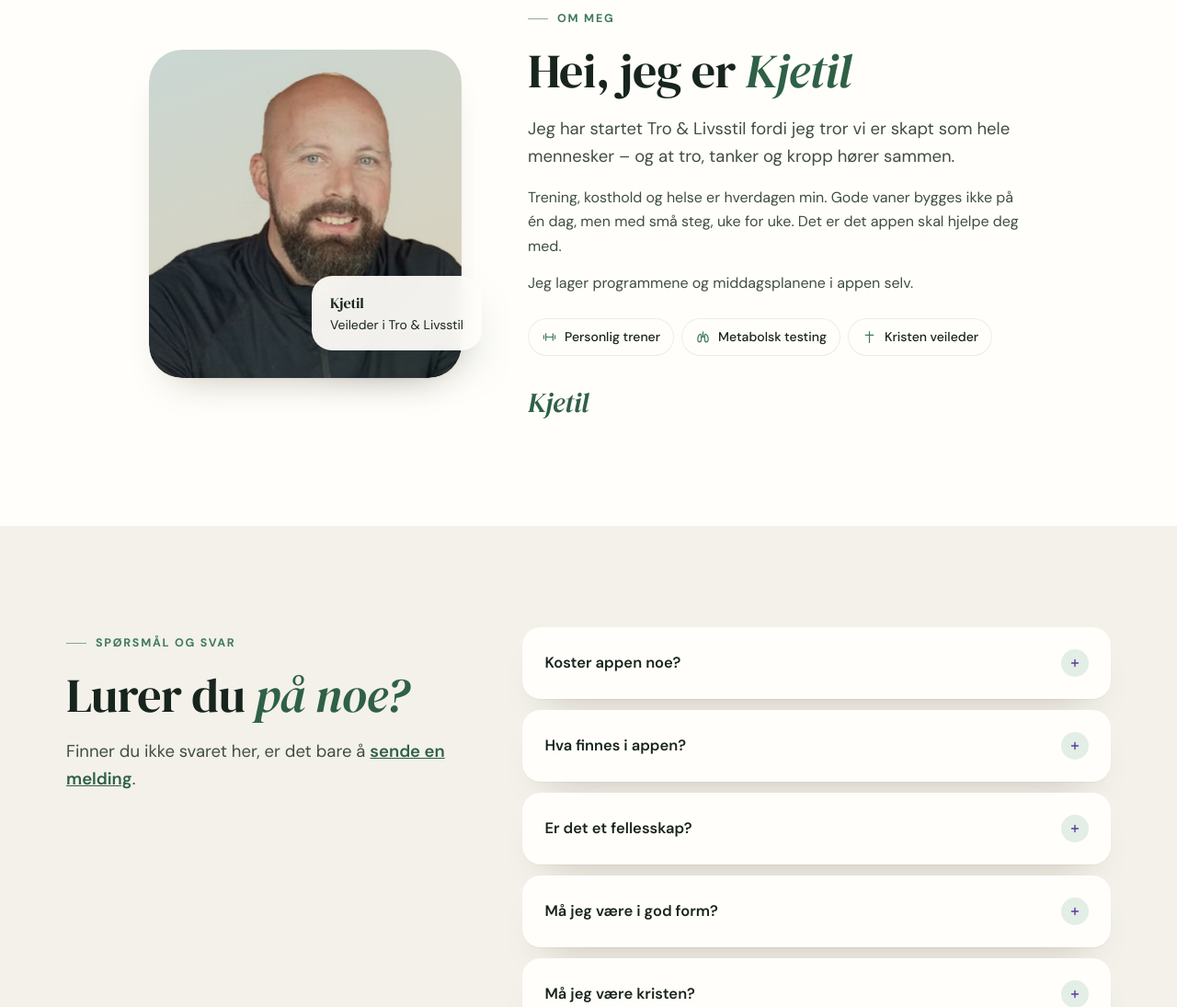
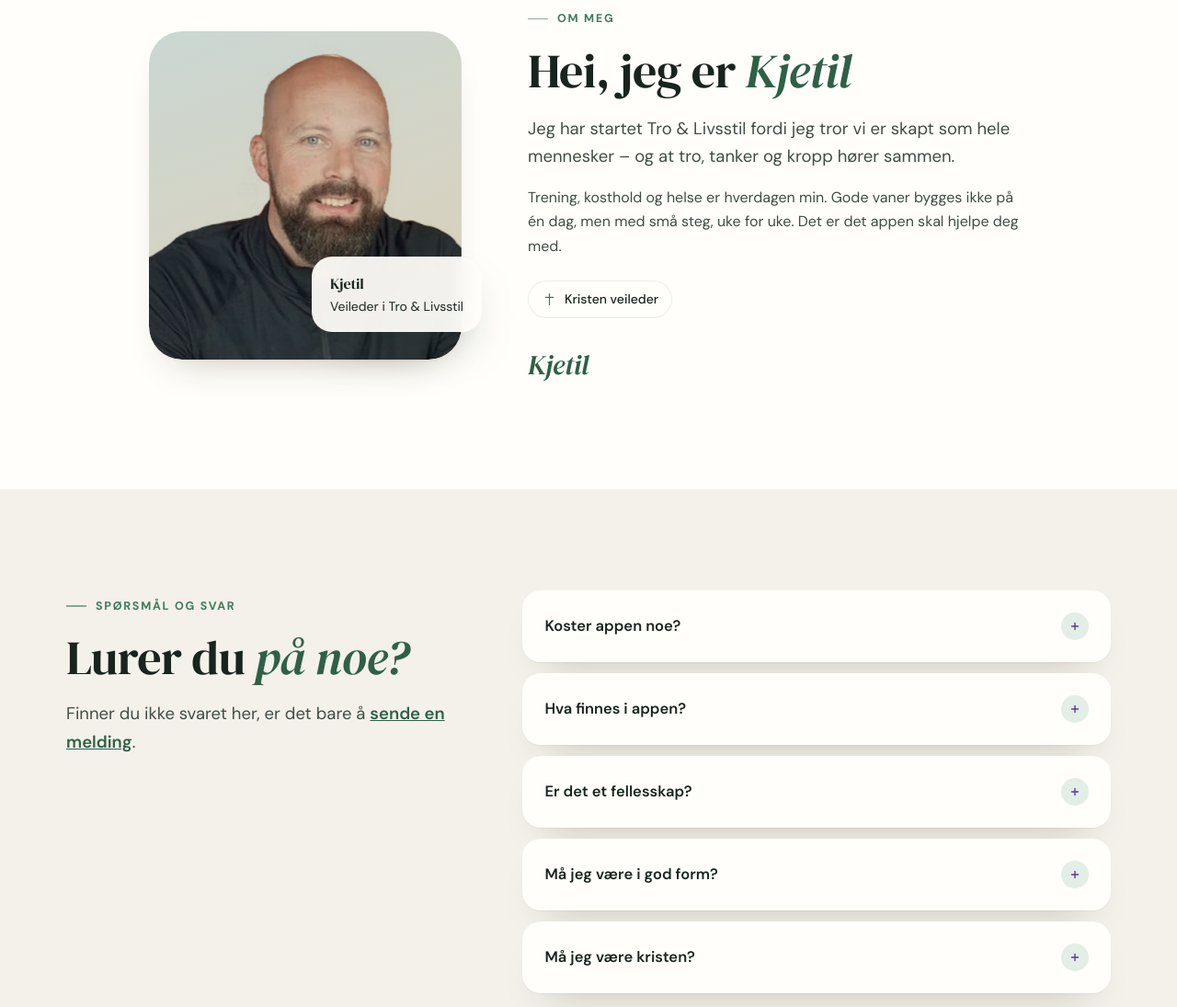
Before and after one commit to kjsaetre-oss/tro-og-livsstil, a plain HTML site: page index.html in a window 1280 px wide. Shown: the part 7219-8314 px from the top of the page at 92% size. Drawn offline with Linux system fonts and the light colour scheme.

Commit message:
Ryddet Om meg

```diff
--- a/index.html
+++ b/index.html
@@ -727,10 +727,7 @@
         <h2>Hei, jeg er <em>Kjetil</em></h2>
         <p class="lead">Jeg har startet Tro &amp; Livsstil fordi jeg tror vi er skapt som hele mennesker – og at tro, tanker og kropp hører sammen.</p>
         <p style="color:var(--ink-2)">Trening, kosthold og helse er hverdagen min. Gode vaner bygges ikke på én dag, men med små steg, uke for uke. Det er det appen skal hjelpe deg med.</p>
-        <p style="color:var(--ink-2)">Jeg lager programmene og middagsplanene i appen selv.</p>
         <div class="creds">
-          <span><svg class="i"><use href="#i-dumbbell"/></svg>Personlig trener</span>
-          <span><svg class="i"><use href="#i-lungs"/></svg>Metabolsk testing</span>
           <span><svg class="i"><use href="#i-cross"/></svg>Kristen veileder</span>
         </div>
         <p class="signature">Kjetil</p>
```
